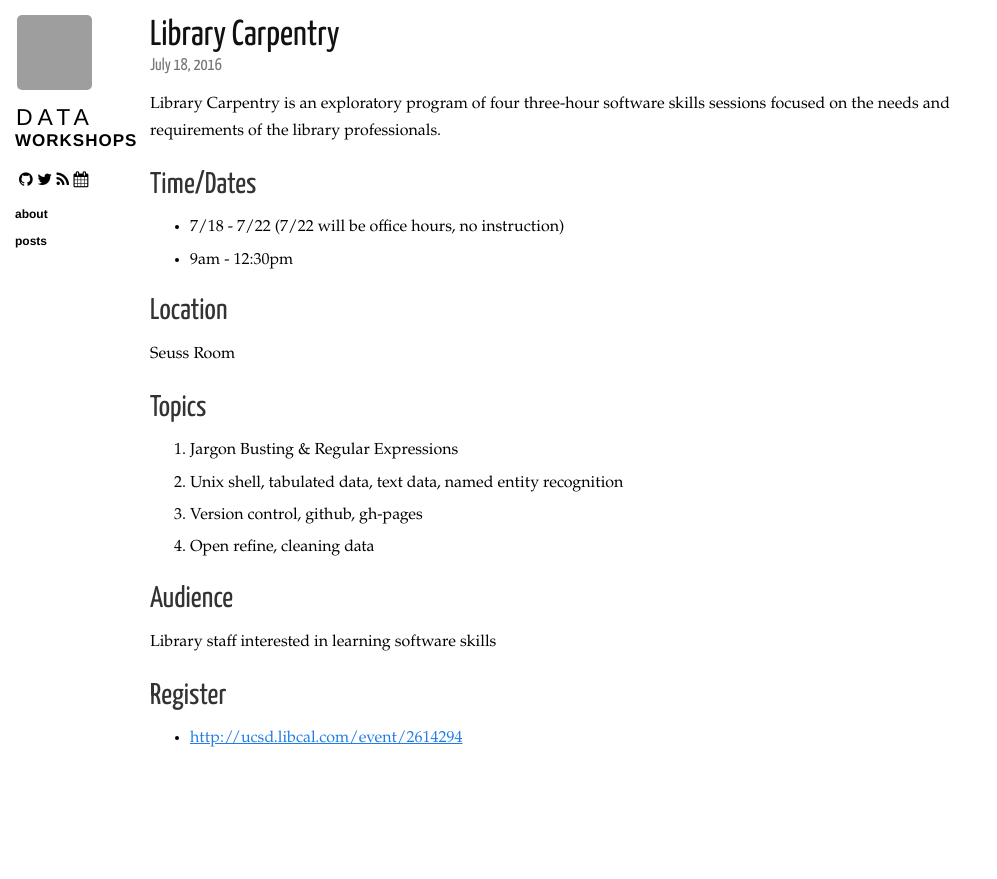
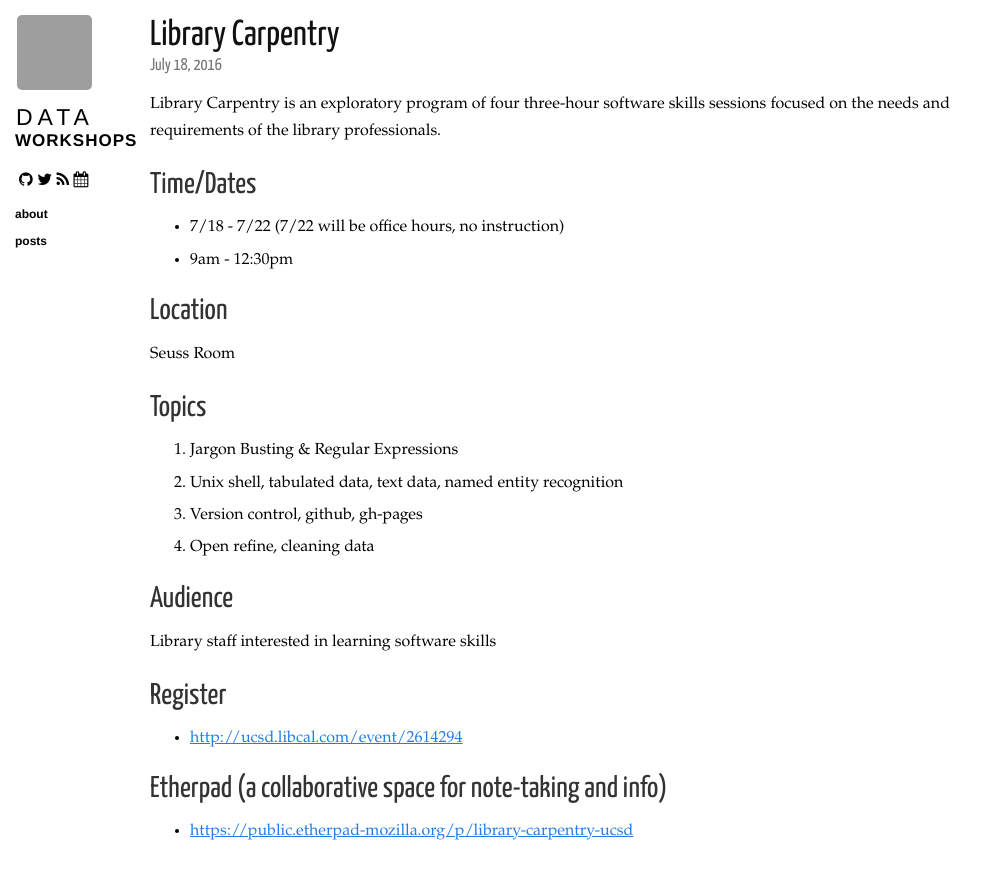
Before and after one commit to ucsdlib/workshops, a Jekyll site: the page built from _posts/2016-07-18-library-carpentry.markdown, in a window 1280 px wide. Shown: the top 879 px of the page, without its empty margins (0-997 px from the left). Built offline with Jekyll 4.4.1, drawn with Linux system fonts in a browser that asks for light colours; nearby versions of some CDN libraries; grey boxes are pictures that could not be loaded.

Commit message:
Update 2016-07-18-library-carpentry.markdown

```diff
--- a/_posts/2016-07-18-library-carpentry.markdown
+++ b/_posts/2016-07-18-library-carpentry.markdown
@@ -29,3 +29,6 @@ Library staff interested in learning software skills
 ## Register
 
 * <http://ucsd.libcal.com/event/2614294>
+
+## Etherpad (a collaborative space for note-taking and info)
+*  <https://public.etherpad-mozilla.org/p/library-carpentry-ucsd>
```
